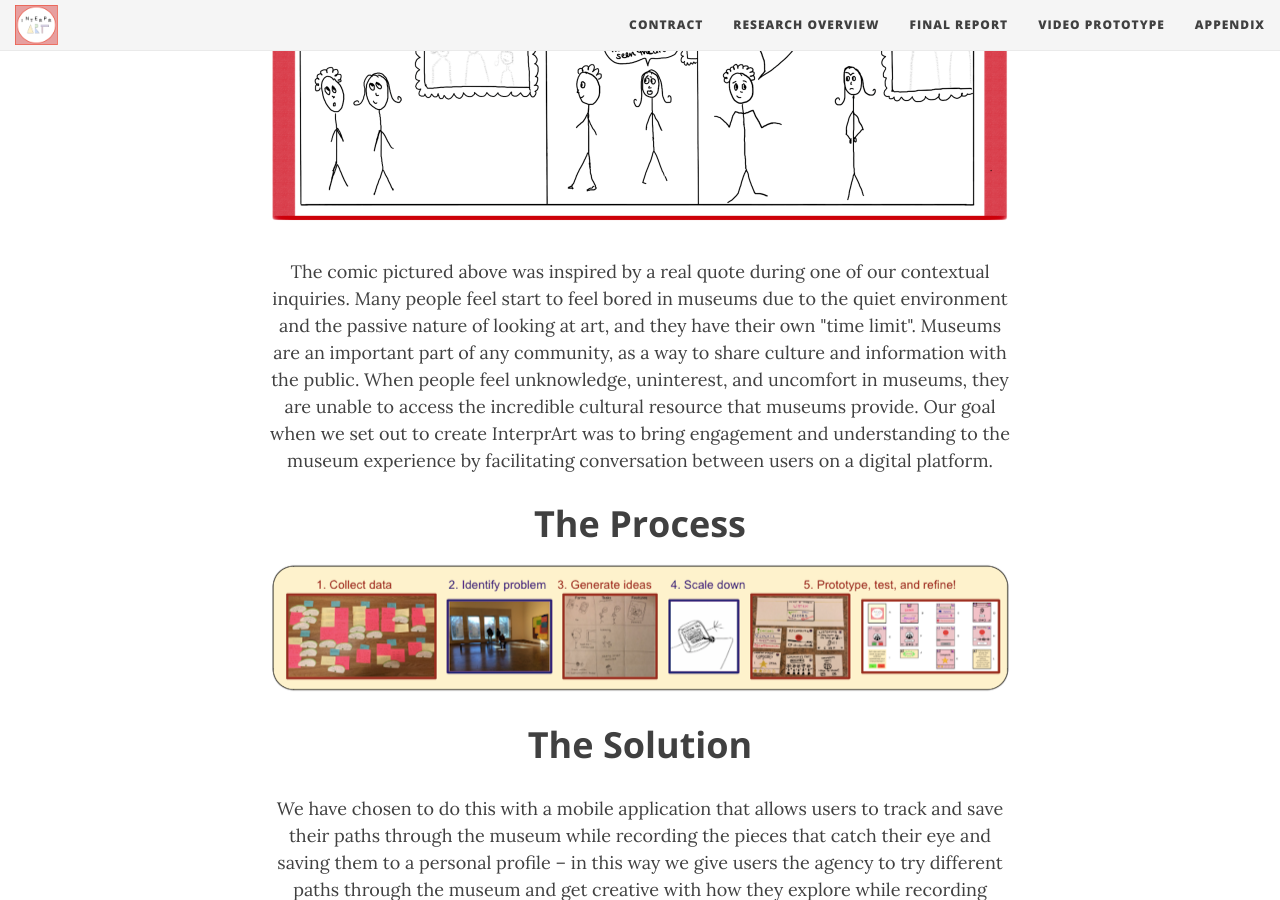
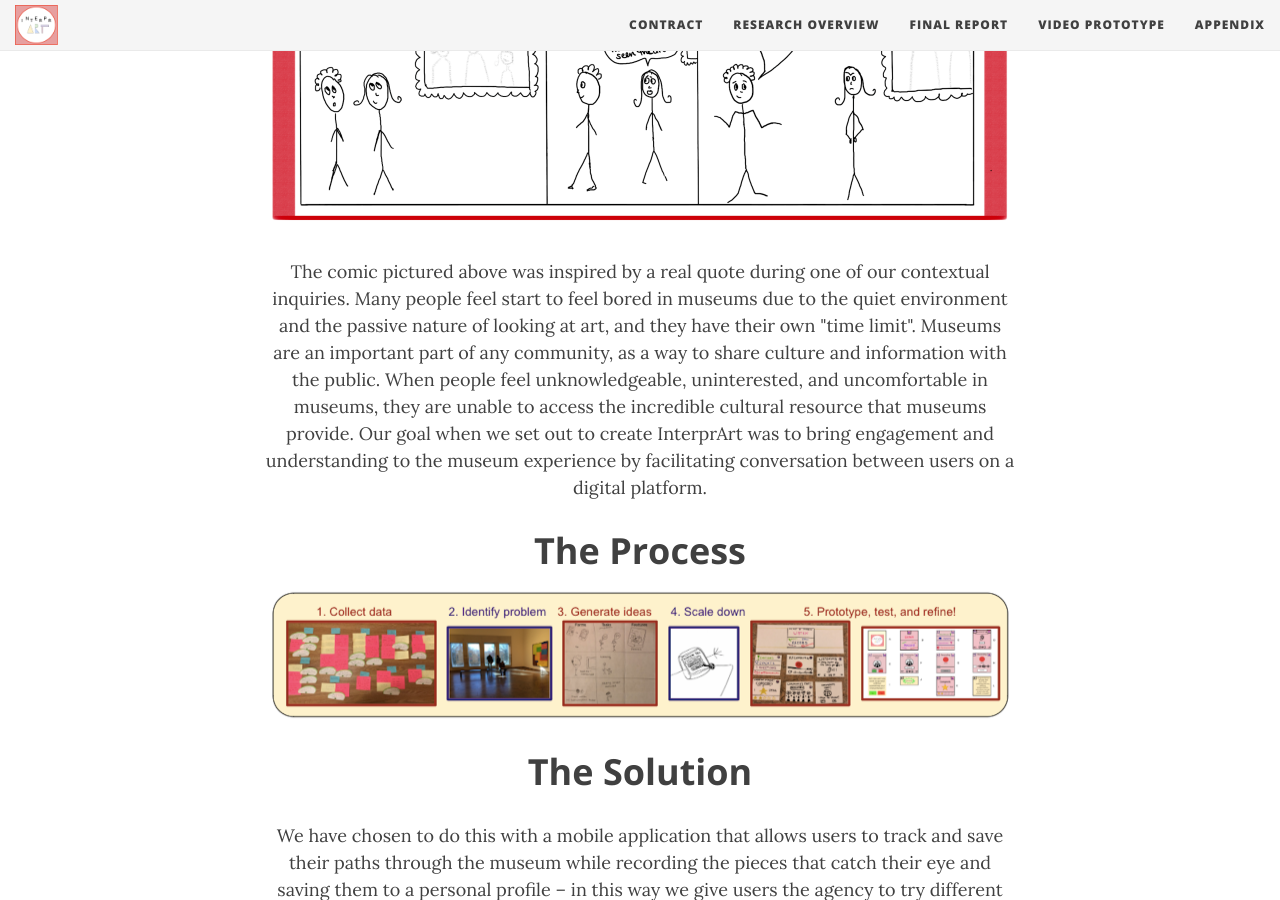
Before and after one commit to mc-mejia/HCIGroupProject, a Jekyll site: the page built from index.html, in a window 1280 px wide and 900 px high, scrolled down 669 px. Built offline with Jekyll 4.4.1, drawn with Linux system fonts in a browser that asks for light colours; nearby versions of some CDN libraries; the list of posts is cut into pages by our own code.

Commit message:
Update index.html

```diff
--- a/index.html
+++ b/index.html
@@ -18,7 +18,7 @@ p {text-align:center;}
 <p> The comic pictured above was inspired by a real quote during one of our contextual inquiries. Many people feel
 	start to feel bored in museums due to the quiet environment and the passive nature of looking at art,
 	and they have their own "time limit". Museums are an important part of any community, as a way to share culture
-	and information with the public. When people feel unknowledge, uninterest, and uncomfort in museums,
+	and information with the public. When people feel unknowledgeable, uninterested, and uncomfortable in museums,
 	they are unable to access the incredible cultural resource that museums provide. Our goal when we set out to create InterprArt was
 	to bring engagement and understanding to the museum experience by facilitating conversation between users on
 	a digital platform. </p>
```
